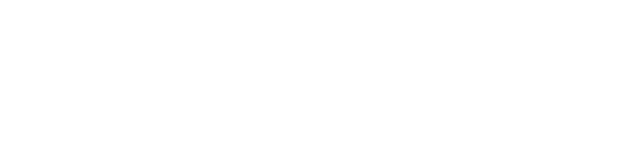
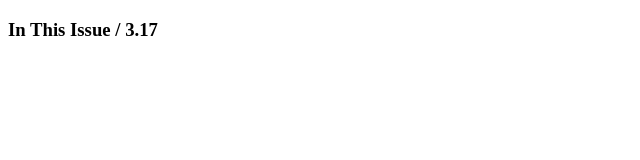
Before and after one commit to jwalten/Baltimore, a plain HTML site: page index.html in a window 1280 px wide. Shown: the whole page, without its empty margins (0-640 px from the left). Drawn offline with Linux system fonts and the light colour scheme.

Commit message:
add issue date

```diff
--- a/index.html
+++ b/index.html
@@ -5,3 +5,6 @@
     <meta name="description" content="Building a page from Baltimore Magazine.">
     <link rel="stylesheet" href="css/main.css">
   </head>
+  <body>
+    <header>
+      <h3>In This Issue <span>/ 3.17</span></h3>
```
